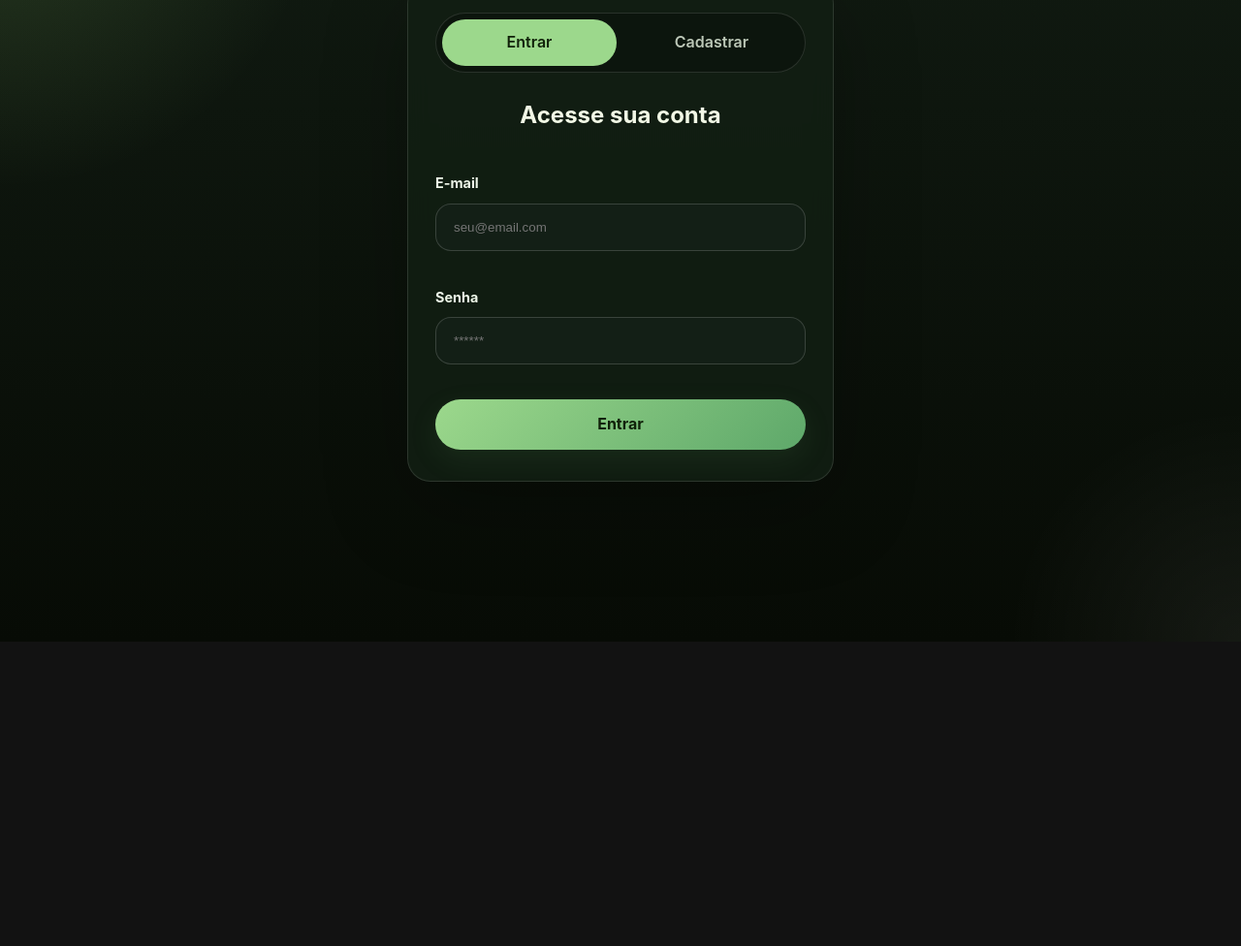
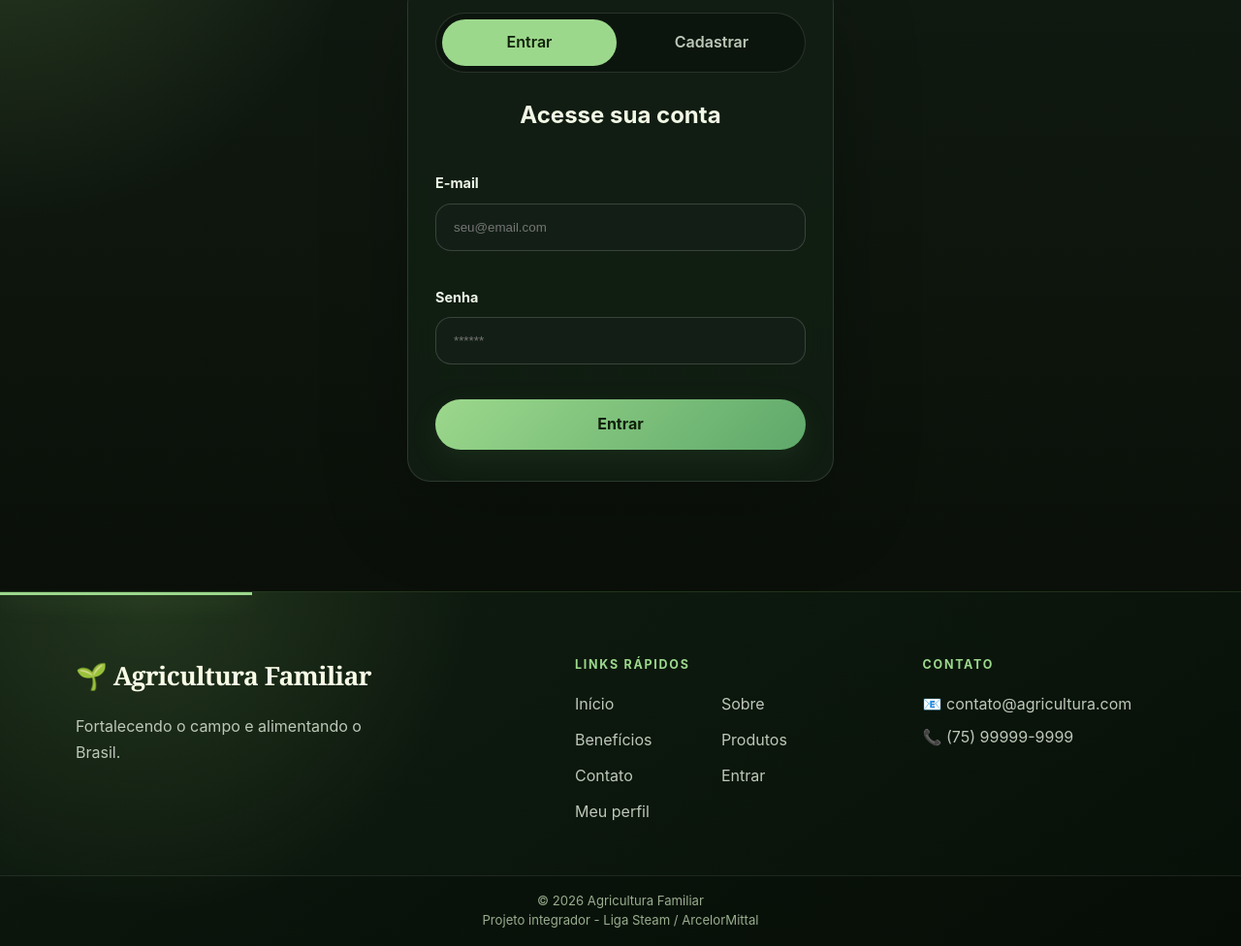
Before and after one commit to KeillaCoutinho/Raizes_do_Campo, a plain HTML site: page login.html in a window 1280 px wide. Shown: the part 138-1114 px from the top of the page at 97% size. Before the commit the page ends 800 px from the top, so only its background shows below. Drawn offline with Linux system fonts and the light colour scheme.

Commit message:
Atualização dos rodapés

```diff
--- a/css/styles.css
+++ b/css/styles.css
@@ -522,23 +522,57 @@ button:focus-visible {
 }
 
 footer {
-    background: rgba(9, 17, 10, 0.96);
+    position: relative;
+    margin-top: 72px;
+    overflow: hidden;
+    background:
+        radial-gradient(circle at 12% 0%, rgba(156, 216, 116, 0.14), transparent 28%),
+        linear-gradient(145deg, #101d11 0%, #071008 100%);
     color: #d7e3d0;
+    border-top: 1px solid rgba(156, 216, 116, 0.16);
+}
+
+footer::before {
+    content: "";
+    position: absolute;
+    top: 0;
+    left: 0;
+    width: min(260px, 32vw);
+    height: 3px;
+    background: var(--accent);
+    box-shadow: 0 0 28px rgba(156, 216, 116, 0.45);
 }
 
 .footer-container {
     max-width: 1180px;
     margin: 0 auto;
-    padding: 48px 28px;
+    padding: 64px 28px 52px;
     display: grid;
-    grid-template-columns: repeat(auto-fit, minmax(240px, 1fr));
-    gap: 28px;
+    grid-template-columns: minmax(260px, 1.4fr) minmax(220px, 0.9fr) minmax(220px, 0.8fr);
+    gap: clamp(28px, 6vw, 84px);
 }
 
 .footer-container h3,
 .footer-container h4 {
-    margin-bottom: 14px;
+    margin: 0 0 16px;
     color: #f9fce6;
+}
+
+.footer-container h3 {
+    font-family: "Playfair Display", Georgia, serif;
+    font-size: 1.65rem;
+    letter-spacing: -0.02em;
+}
+
+.footer-container h4 {
+    color: var(--accent);
+    font-size: 0.78rem;
+    letter-spacing: 0.14em;
+    text-transform: uppercase;
+}
+
+.footer-container > div:first-child {
+    max-width: 360px;
 }
 
 .footer-container p,
@@ -548,27 +582,53 @@ footer {
     text-decoration: none;
 }
 
+.footer-container p {
+    max-width: 34ch;
+    margin: 0;
+    line-height: 1.65;
+}
+
 .footer-container ul {
     list-style: none;
     padding: 0;
     margin: 0;
+    display: grid;
+    grid-template-columns: repeat(2, minmax(100px, 1fr));
+    gap: 10px 20px;
 }
 
 .footer-container li {
-    margin-bottom: 10px;
+    margin: 0;
 }
 
 .footer-container a:hover,
 .footer-container a:focus-visible {
     color: var(--accent);
+    transform: translateX(3px);
+}
+
+.footer-container a {
+    display: inline-block;
+    transition: color 0.2s ease, transform 0.2s ease;
+}
+
+.footer-container > div:last-child p + p {
+    margin-top: 8px;
 }
 
 .copyright {
+    display: flex;
+    justify-content: center;
+    align-items: center;
+    gap: 8px;
+    min-height: 64px;
+    padding: 16px 24px;
+    border-top: 1px solid rgba(255, 255, 255, 0.09);
+    background: rgba(0, 0, 0, 0.16);
+    color: #99ad8e;
+    font-size: 0.82rem;
     text-align: center;
-    padding: 18px 24px;
-    border-top: 1px solid rgba(255, 255, 255, 0.08);
-    color: #99ad8e;
-    font-size: 0.95rem;
+    line-height: 1.5;
 }
 
 .scroll-reveal {
@@ -656,6 +716,24 @@ footer {
     .pagina {
         margin: 24px 16px;
         padding: 28px;
+    }
+
+    footer {
+        margin-top: 48px;
+    }
+
+    .footer-container {
+        grid-template-columns: 1fr;
+        gap: 34px;
+        padding: 48px 20px 38px;
+    }
+
+    .footer-container > div:first-child {
+        max-width: none;
+    }
+
+    .footer-container ul {
+        max-width: 360px;
     }
 }
 
--- a/login.html
+++ b/login.html
@@ -66,6 +66,39 @@
     </div>
   </main>
 
+  <footer>
+    <div class="footer-container">
+      <div>
+        <h3>🌱 Agricultura Familiar</h3>
+        <p>Fortalecendo o campo e alimentando o Brasil.</p>
+      </div>
+
+      <div>
+        <h4>Links rápidos</h4>
+        <ul>
+          <li><a href="index.html">Início</a></li>
+          <li><a href="sobre.html">Sobre</a></li>
+          <li><a href="beneficios.html">Benefícios</a></li>
+          <li><a href="produtos.html">Produtos</a></li>
+          <li><a href="contato.html">Contato</a></li>
+          <li><a href="login.html">Entrar</a></li>
+          <li><a href="perfil.html">Meu perfil</a></li>
+        </ul>
+      </div>
+
+      <div>
+        <h4>Contato</h4>
+        <p>📧 contato@agricultura.com</p>
+        <p>📞 (75) 99999-9999</p>
+      </div>
+    </div>
+
+    <div class="copyright">
+      © 2026 Agricultura Familiar <br>
+      Projeto integrador - Liga Steam / ArcelorMittal
+    </div>
+  </footer>
+
   <script src="assets/js/script.js"></script>
 </body>
 </html>
```
Also changed, not shown: beneficios.html (+2 -1 lines), contato.html (+2 -1 lines), perfil.html (+33 -0 lines), produtos.html (+4 -5 lines), sobre.html (+3 -2 lines).
